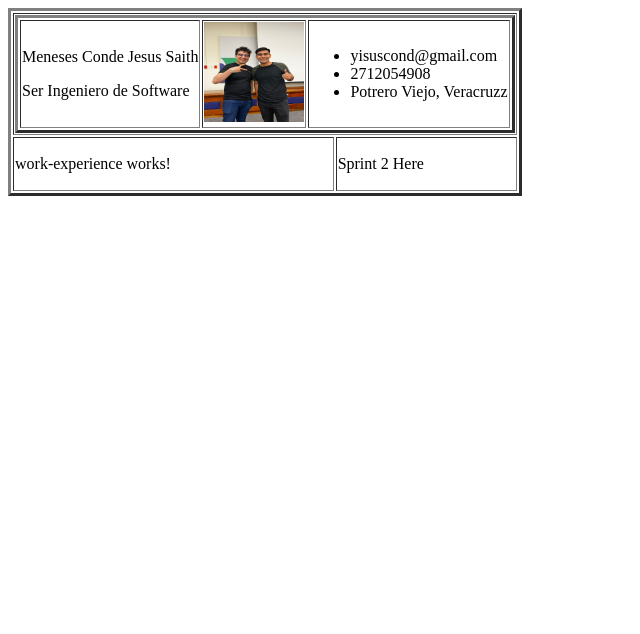
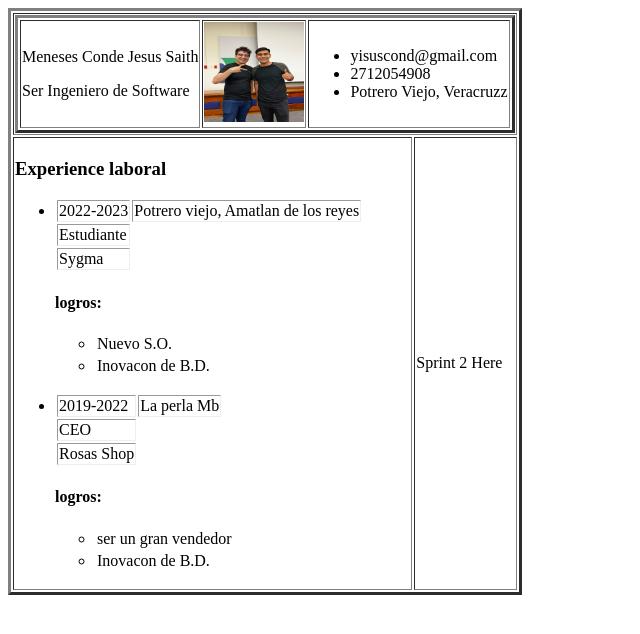
Before and after one commit to JesusSaith/JesusSaith.github.io, an Angular app: page / in a window 1280 px wide. Shown: the top 634 px of the page, without its empty margins (0-640 px from the left). Built offline with nearby package versions, Linux system fonts and the light colour scheme.

Commit message:
create work experience #2

```diff
--- a/src/app/work-experience/work-experience.component.html
+++ b/src/app/work-experience/work-experience.component.html
@@ -1 +1,29 @@
-<p>work-experience works!</p>
+<h3>Experience laboral</h3>
+<ul *ngFor="let work of workExperience">
+    <li>
+        <tr>
+             <td>{{work.fecha}} </td>
+             <td>{{work.ubicacion}} </td>
+        </tr>
+        <tr>
+            <td>{{work.puesto}} </td>
+
+        </tr>
+        <tr>
+            <td>{{work.empresa}} </td>
+
+        </tr>
+
+        <h4>logros:</h4>
+        <ul *ngFor="let logros of work.logros">
+            <li>
+                <tr>
+                    {{logros.descripcion}}
+                </tr>
+            </li>
+        </ul>
+
+
+
+
+    </li>
--- a/src/app/work-experience/work-experience.component.ts
+++ b/src/app/work-experience/work-experience.component.ts
@@ -5,11 +5,42 @@ import { Component, OnInit } from '@angular/core';
   templateUrl: './work-experience.component.html',
   styleUrls: ['./work-experience.component.css']
 })
+
 export class WorkExperienceComponent implements OnInit {
+
+  workExperience : Array <any> = [];
 
   constructor() { }
 
   ngOnInit(): void {
+
+    let work1 = {
+      fecha : "2022-2023",
+      ubicacion : "Potrero viejo, Amatlan de los reyes",
+      puesto : "Estudiante",
+      empresa : "Sygma",
+      logros : [
+        {descripcion: "Nuevo S.O. "},
+        {descripcion: "Inovacon de B.D. "},
+      ]
+
+    };
+    let work2 = {
+      fecha : "2019-2022",
+      ubicacion : "La perla Mb",
+      puesto : "CEO",
+      empresa : "Rosas Shop",
+      logros : [
+        {descripcion: "ser un gran vendedor "},
+        {descripcion: "Inovacon de B.D. "},
+      ]
+    };
+
+    this.workExperience.push(work1);
+    this.workExperience.push(work2);
+
+
+
   }
 
 }
```
